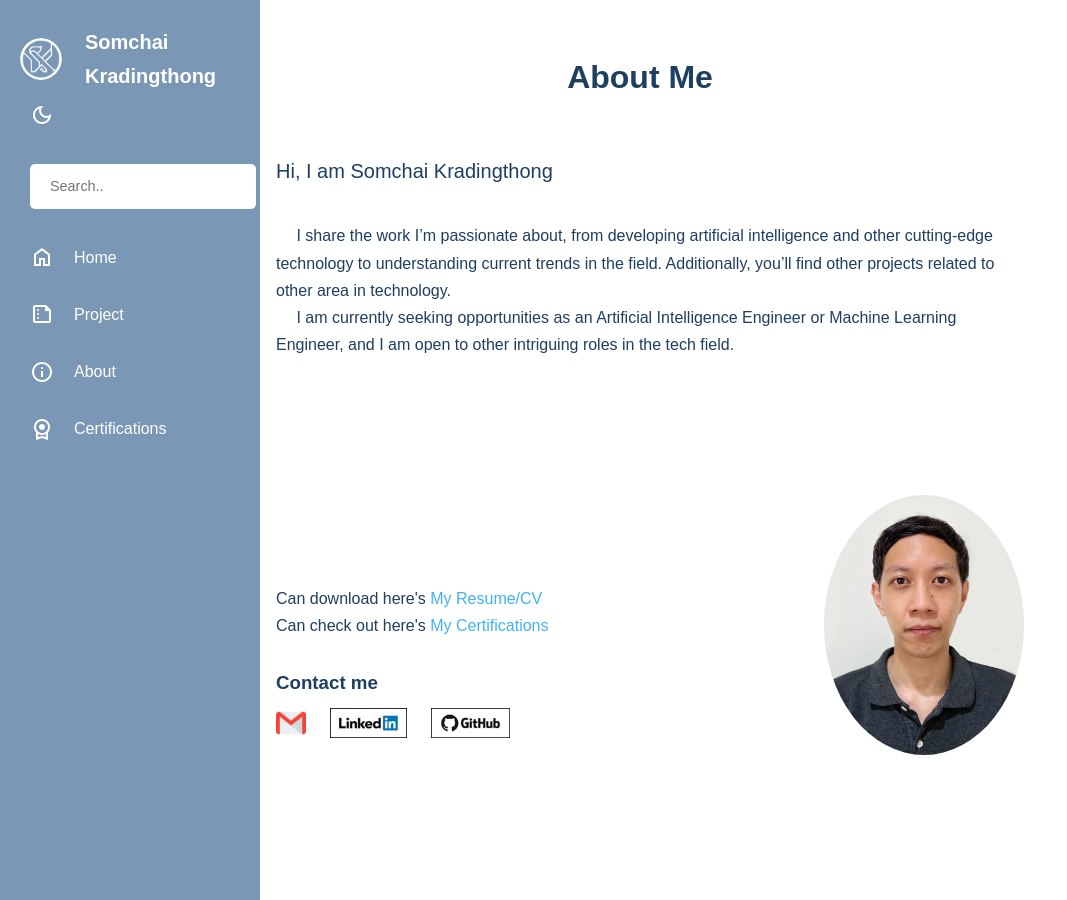
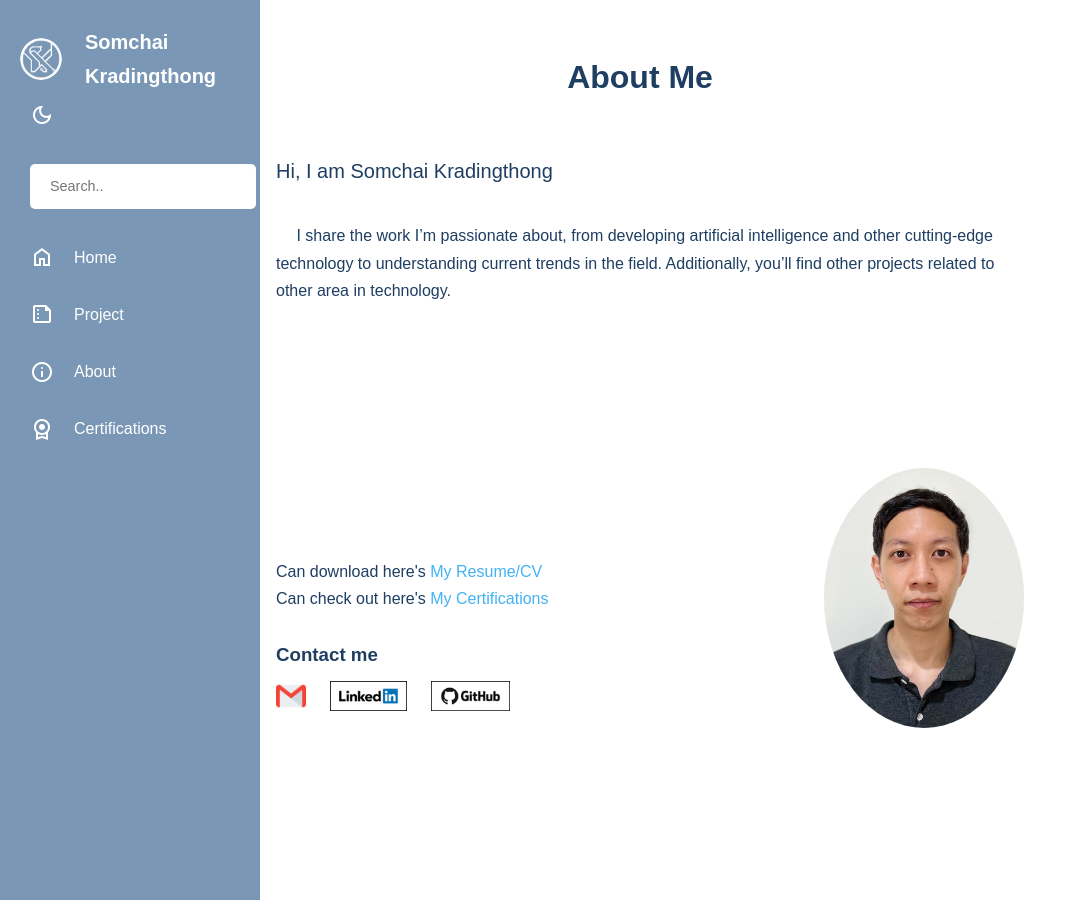
Before and after one commit to sencesco/MyBlog, a Jekyll site: the page built from about.markdown, in a window 1280 px wide and 900 px high. Shown: the whole window, without its empty margins (0-1067 px from the left). Built offline with Jekyll 4.4.1, drawn with Linux system fonts in a browser that asks for light colours.

Commit message:
Gemfile.lock update dependency

```diff
--- a/about.markdown
+++ b/about.markdown
@@ -26,6 +26,3 @@ setting tab global variable for site content as content below-->
 {{ site.tabc }} I share the work I'm passionate about, from developing artificial intelligence
 and other cutting-edge technology to understanding current trends in the field.
 Additionally, you'll find other projects related to other area in technology.
-<br>
-{{ site.tabc }} I am currently seeking opportunities as an Artificial Intelligence Engineer or
-Machine Learning Engineer, and I am open to other intriguing roles in the tech field.
```
Also changed, not shown: Gemfile.lock.
